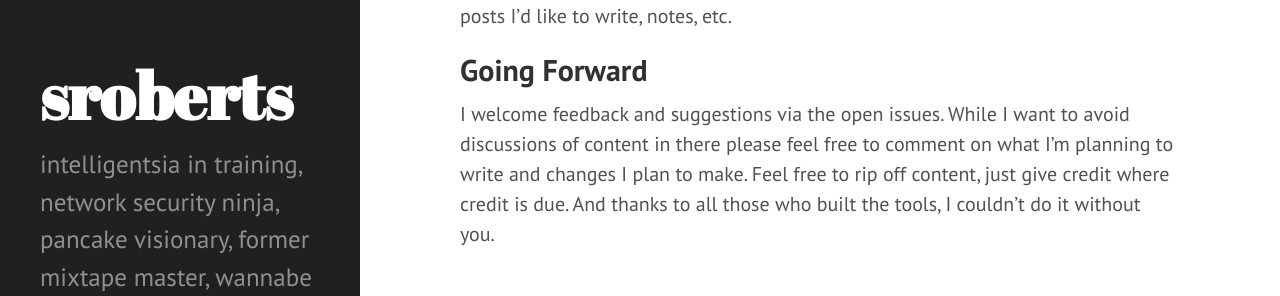
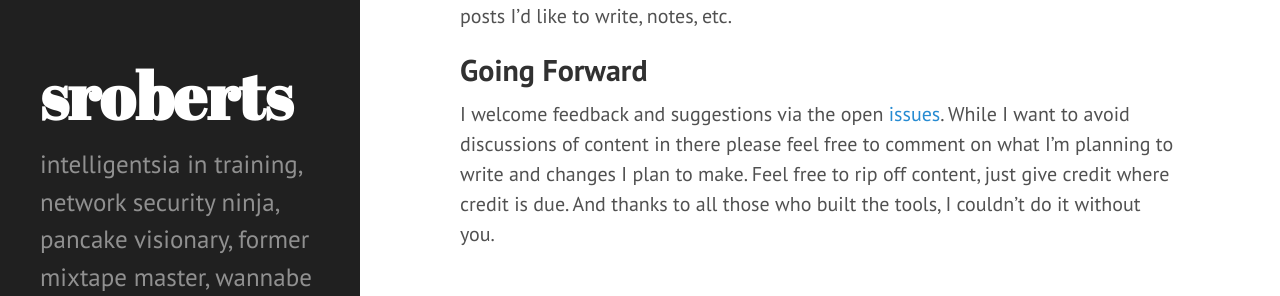
Before and after one commit to sroberts/sroberts.github.io, a Jekyll site: the page built from _posts/2014-02-12-open-source-blog.md, in a window 1280 px wide and 900 px high, scrolled down 1415 px. Shown: the part 209-505 px from the top of the window. Built offline with Jekyll 4.4.1, drawn with Linux system fonts in a browser that asks for light colours; Markdown is read by kramdown in place of the engine named in the settings; some of the changed lines change nothing that is shown.

Commit message:
added one more link

```diff
--- a/_posts/2014-02-12-open-source-blog.md
+++ b/_posts/2014-02-12-open-source-blog.md
@@ -34,4 +34,4 @@ Here's whats behind my blog:
 That's the technology behind it. I also use the repository Issues to keep track of posts I'd like to write, notes, etc.
 
 ## Going Forward
-I welcome feedback and suggestions via the open issues. While I want to avoid discussions of content in there please feel free to comment on what I'm planning to write and changes I plan to make. Feel free to rip off content, just give credit where credit is due. And thanks to all those who built the tools, I couldn't do it without you.
+I welcome feedback and suggestions via the open [issues](https://github.com/sroberts/sroberts.github.io/issues/). While I want to avoid discussions of content in there please feel free to comment on what I'm planning to write and changes I plan to make. Feel free to rip off content, just give credit where credit is due. And thanks to all those who built the tools, I couldn't do it without you.
```
